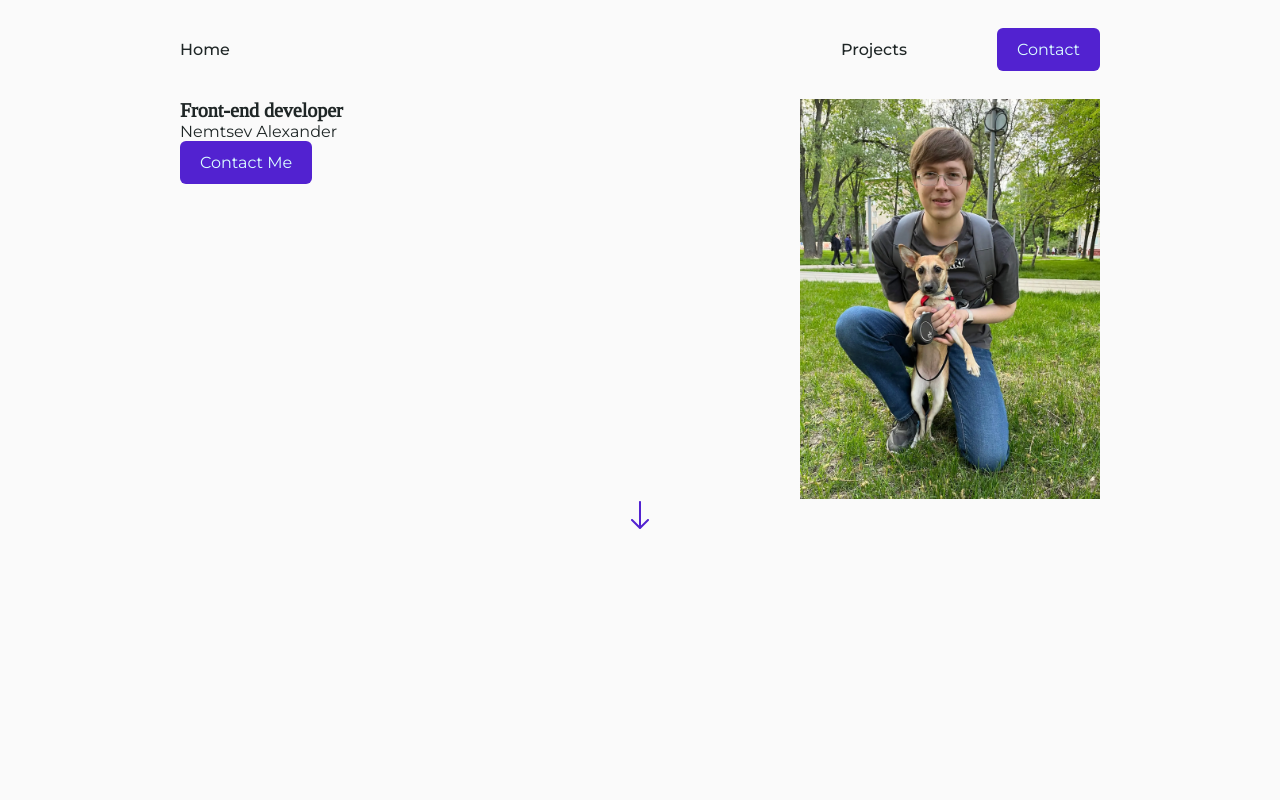
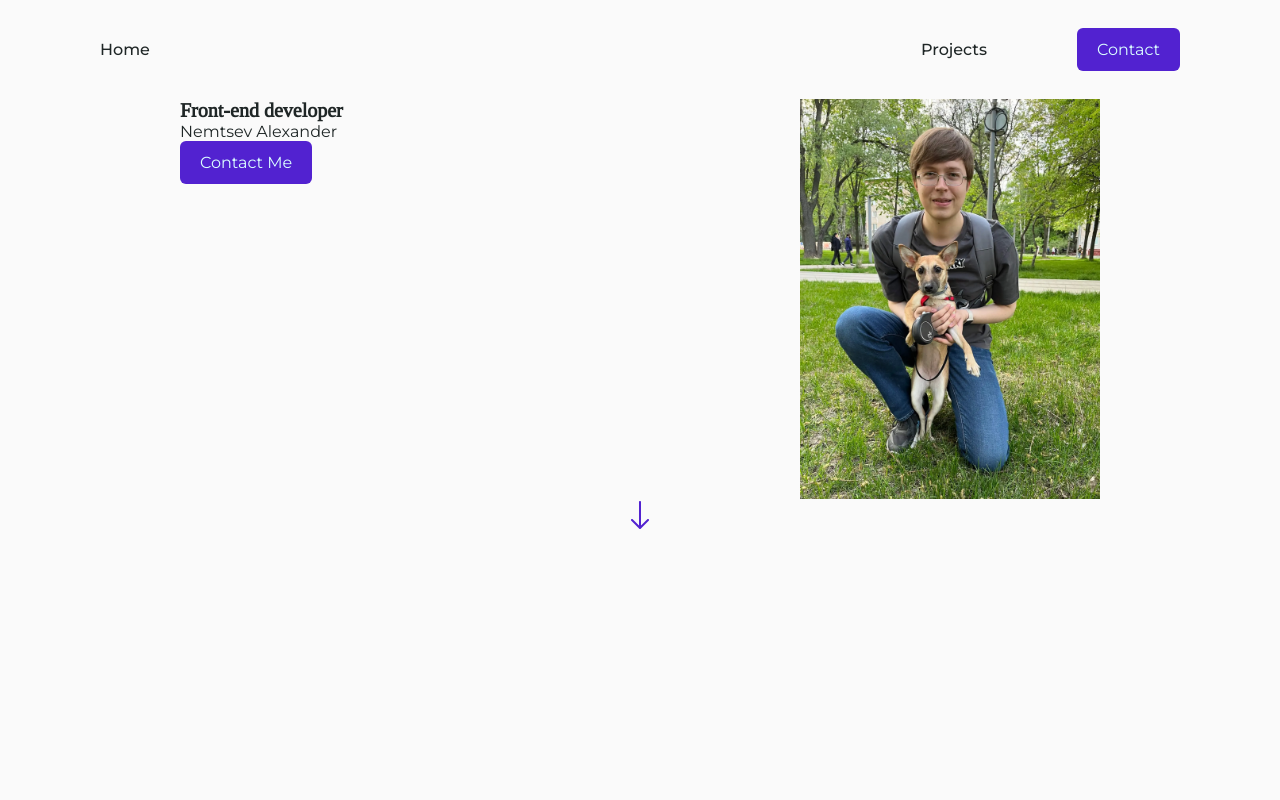
Before and after one commit to AlexNemtsev/portfolio, a React (Vite) app: page / in a window 1280 px wide. Shown: the top 800 px of the page. Built offline with nearby package versions, Linux system fonts and the light colour scheme.

Commit message:
refactor: add Container Component

```diff
--- a/src/App.tsx
+++ b/src/App.tsx
@@ -1,6 +1,6 @@
 import { AboutSection } from './layout/AboutSection';
 import { ContactsSection } from './layout/ContactsSection';
-import { Header } from './layout/Header';
+import { HeaderSection } from './layout/HeaderSection';
 import { MainSection } from './layout/MainSection';
 import { ProjectsSection } from './layout/ProjectsSection';
 import { SkillsSection } from './layout/SkillsSection';
@@ -8,7 +8,7 @@ import { SkillsSection } from './layout/SkillsSection';
 function App() {
   return (
     <>
-      <Header />
+      <HeaderSection />
       <MainSection />
       <AboutSection />
       <ProjectsSection />
--- /dev/null
+++ b/src/components/Container.tsx
@@ -0,0 +1,12 @@
+import styled from 'styled-components';
+
+export const Container = styled.div`
+  box-sizing: border-box;
+  max-width: 1080px;
+  width: 100%;
+  margin: 0 auto;
+
+  @media screen and (max-width: 1130px) {
+    padding: 0 25px;
+  }
+`;
--- a/src/components/Menu.tsx
+++ b/src/components/Menu.tsx
@@ -1,9 +1,10 @@
 import styled from 'styled-components';
 import { HighlightedLink, StyledLink } from './StyledLinks';
+import { Container } from './Container';
 
 export const Menu = () => {
   return (
-    <StyledMenu>
+    <Container as={StyledMenu}>
       <StyledLink href="#main">Home</StyledLink>
       <ul>
         <li>
@@ -13,7 +14,7 @@ export const Menu = () => {
           <HighlightedLink href="#contacts">Contact</HighlightedLink>
         </li>
       </ul>
-    </StyledMenu>
+    </Container>
   );
 };
 
--- a/src/layout/Header.tsx
+++ /dev/null
@@ -1,14 +0,0 @@
-import styled from 'styled-components';
-import { Menu } from '../components/Menu';
-
-export const Header = () => {
-  return (
-    <StyledHeader>
-      <Menu />
-    </StyledHeader>
-  );
-};
-
-const StyledHeader = styled.header`
-  margin: 0 180px;
-`;
--- /dev/null
+++ b/src/layout/HeaderSection.tsx
@@ -0,0 +1,9 @@
+import { Menu } from '../components/Menu';
+
+export const HeaderSection = () => {
+  return (
+    <header>
+      <Menu />
+    </header>
+  );
+};
```
